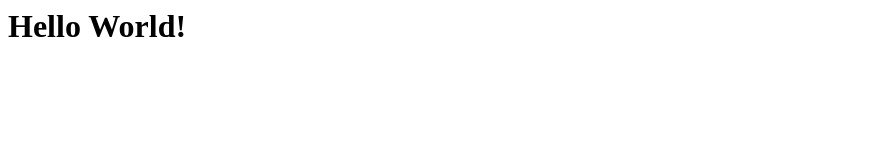
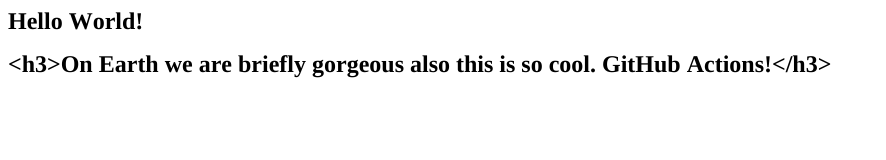
Before and after one commit to SA-Tester/pipeline_demo, a plain HTML site: page index.html in a window 1280 px wide. Shown: the whole page, without its empty margins (0-886 px from the left). Drawn offline with Linux system fonts and the light colour scheme.

Commit message:
new line added to index.html

```diff
--- a/index.html
+++ b/index.html
@@ -1,5 +1,17 @@
+<!DOCTYPE html PUBLIC "-//W3C//DTD HTML 4.01//EN" "http://www.w3.org/TR/html4/strict.dtd">
 <html>
+<head>
+  <meta http-equiv="Content-Type" content="text/html; charset=utf-8">
+  <meta http-equiv="Content-Style-Type" content="text/css">
+  <title></title>
+  <meta name="Generator" content="Cocoa HTML Writer">
+  <meta name="CocoaVersion" content="2487.6">
+  <style type="text/css">
+    span.s1 {font-kerning: none}
+  </style>
+</head>
 <body>
-<h1>Hello World!</h1>
+<h1 style="margin: 0.0px 0.0px 16.1px 0.0px; font: 24.0px Times; -webkit-text-stroke: #000000"><span class="s1"><b>Hello World!</b></span></h1>
+<h1 style="margin: 0.0px 0.0px 16.1px 0.0px; font: 24.0px Times; -webkit-text-stroke: #000000"><span class="s1"><b>&lt;h3&gt;On Earth we are briefly gorgeous also this is so cool. GitHub Actions!&lt;/h3&gt;</b></span></h1>
 </body>
 </html>
```
